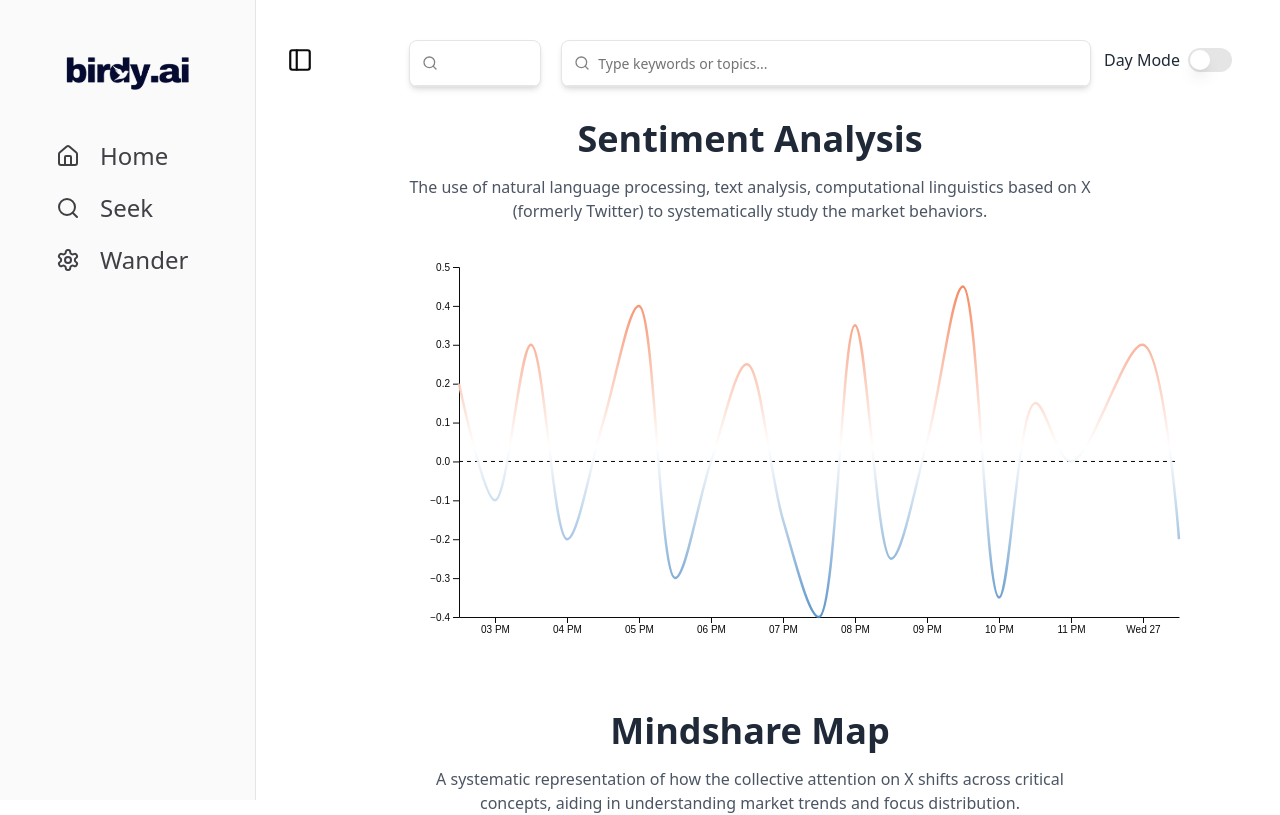
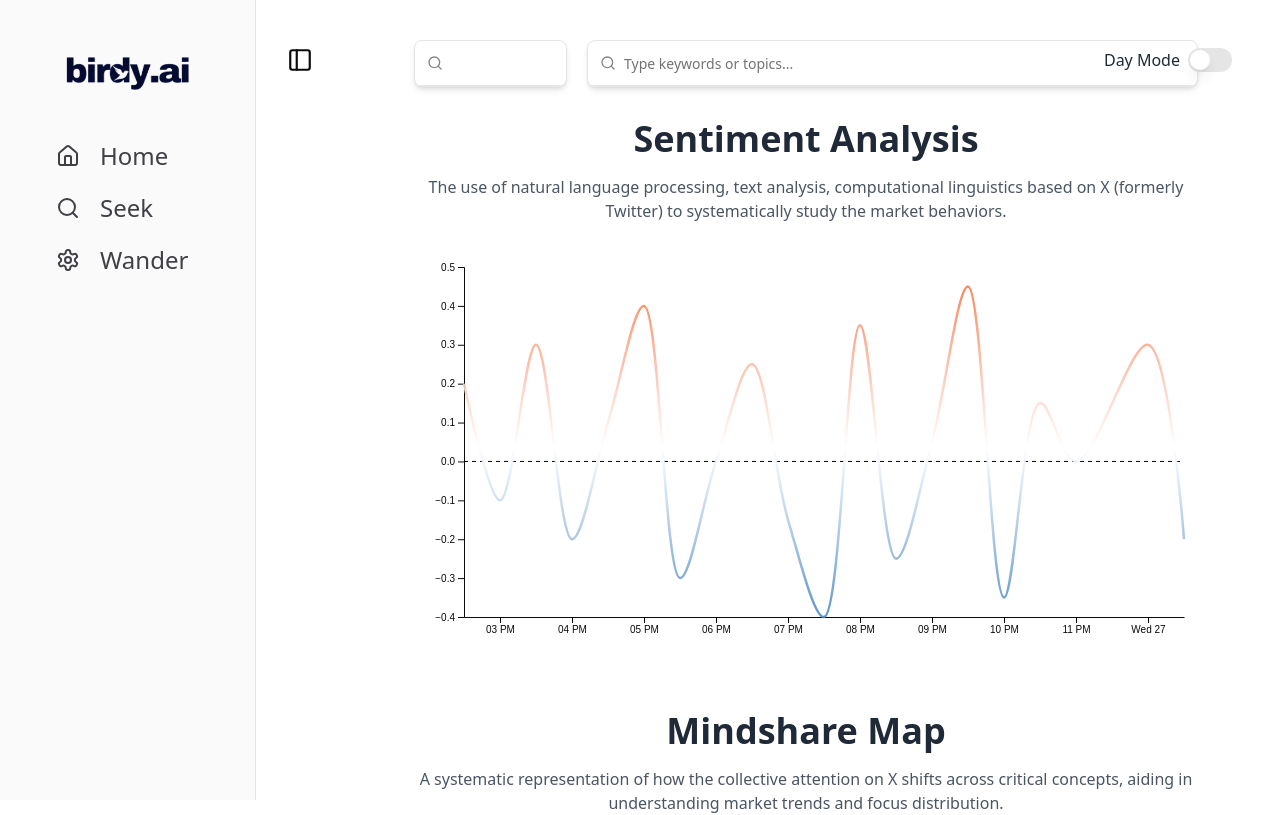
Before and after one commit to tomghaines/nova, a Next.js app: page /seek in a window 1280 px wide. Shown: the top 815 px of the page. Built offline with nearby package versions, Linux system fonts and the light colour scheme; no server answers.

Commit message:
changed layout

```diff
--- a/app/layout.tsx
+++ b/app/layout.tsx
@@ -17,6 +17,7 @@ export default function RootLayout({
         <SidebarProvider>
           <div className='flex min-h-screen'>
             <AppSidebar />
+
             <div className='relative mb-2 ml-2 mr-2 mt-10 w-full flex-1'>
               <div className='fixed right-12 top-12'>
                 <SwitchDemo />
@@ -26,9 +27,9 @@ export default function RootLayout({
                 <SidebarTrigger />
               </div>
 
-              <div>{children}</div>
+              <div className='flex justify-center align-center'>{children}</div>
             </div>
-          </div>
+            </div>
         </SidebarProvider>
       </body>
     </html>
--- a/app/seek/page.tsx
+++ b/app/seek/page.tsx
@@ -6,7 +6,7 @@ export default function page () {
   return (
     <div className='flex w-full flex-col items-center justify-start'>
       {/* Inner Container for Charts and Search */}
-      <div className='w-[90%] max-w-4xl px-6 pl-[100px] text-center'>
+      <div className='w-[90%] max-w-5xl px-6 pl-[100px] text-center'>
         {/* Search Bar */}
         <div className='mb-8'>
           <CommandDemo />
```
Also changed, not shown: 1 other file (tests, documents, lock files or other folders).
